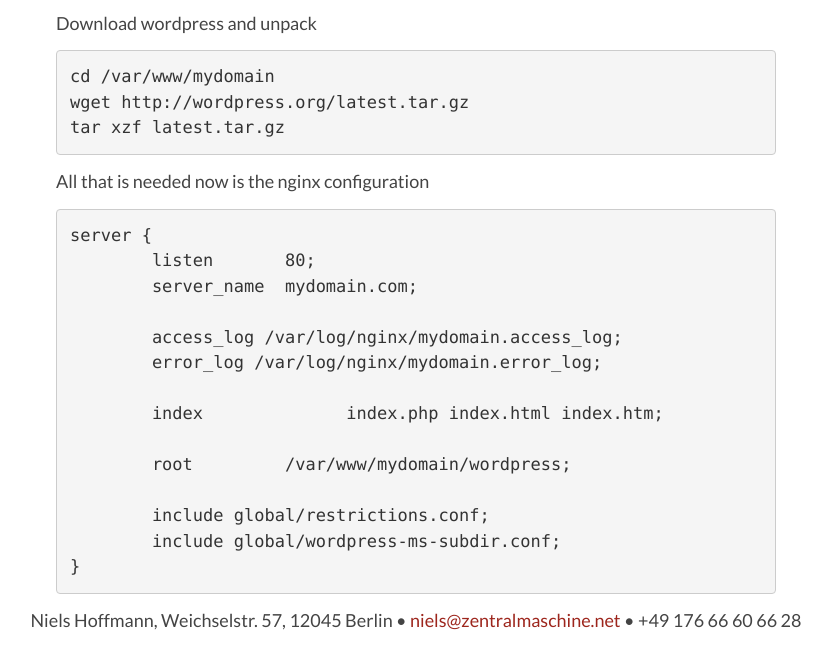
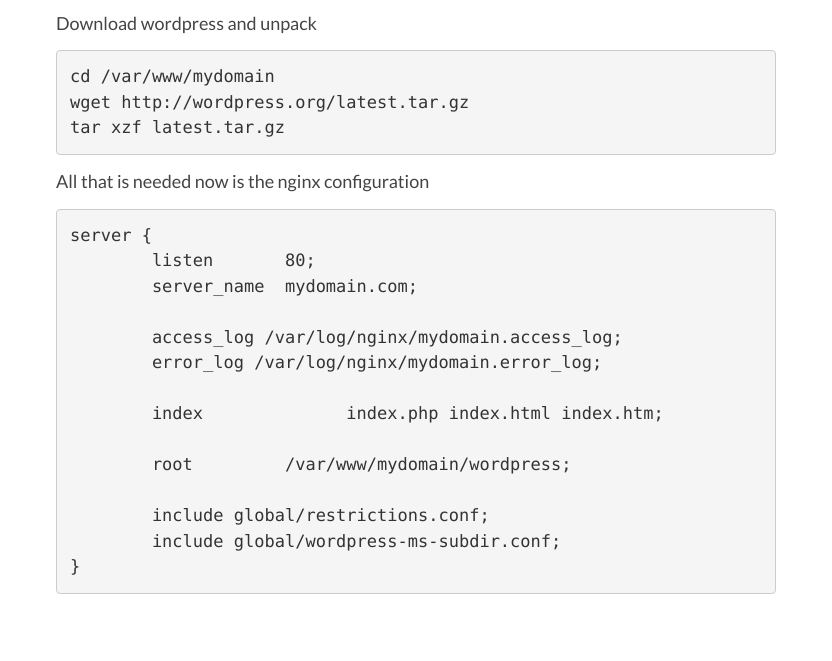
Before and after one commit to nhoffmann/nhoffmann.github.com, a Jekyll site: the page built from blog/_posts/2011-12-30-installing-wordpress-on-nginx-via-php-fpm.markdown, in a window 1280 px wide, cut to the strip 1108-1769 px from the top of the page. Shown: the whole strip, without its empty margins (224-1056 px from the left). Built offline with Jekyll 4.4.1, drawn with Linux system fonts in a browser that asks for light colours; some web fonts are replaced; Markdown is read by kramdown in place of the engine named in the settings; after the commit the page ends 1715 px from its top, so only the background shows below that.

Commit message:
No more footer

```diff
--- a/_includes/footer.html
+++ /dev/null
@@ -1,6 +0,0 @@
-<footer>
-  <address>
-    Niels Hoffmann, Weichselstr. 57, 12045 Berlin • <a href="mailto:niels@zentralmaschine.net" title="Write an email">niels@zentralmaschine.net</a> •
-  +49 176 66 60 66 28
-  </address>
-</footer>
--- a/_layouts/default.html
+++ b/_layouts/default.html
@@ -114,6 +114,5 @@
   <div class="container">
   {{ content }}
   </div>
-  {% include footer.html %}
 </body>
 </html>
```
